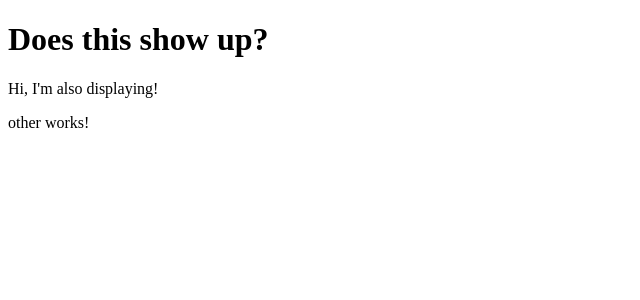
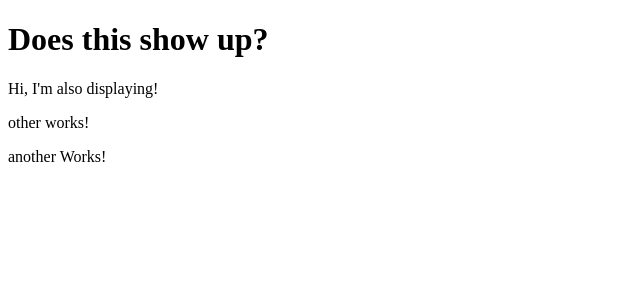
Before and after one commit to leotm/angular-2-app, an Angular app: page / in a window 1280 px wide. Shown: the top 300 px of the page, without its empty margins (0-640 px from the left). Built offline with nearby package versions, Linux system fonts and the light colour scheme.

Commit message:
Add to app

```diff
--- a/src/app/app.component.html
+++ b/src/app/app.component.html
@@ -3,3 +3,4 @@
 </h1>
 <p>Hi, I'm also displaying!</p>
 <app-other></app-other>
+<app-another></app-another>
```
